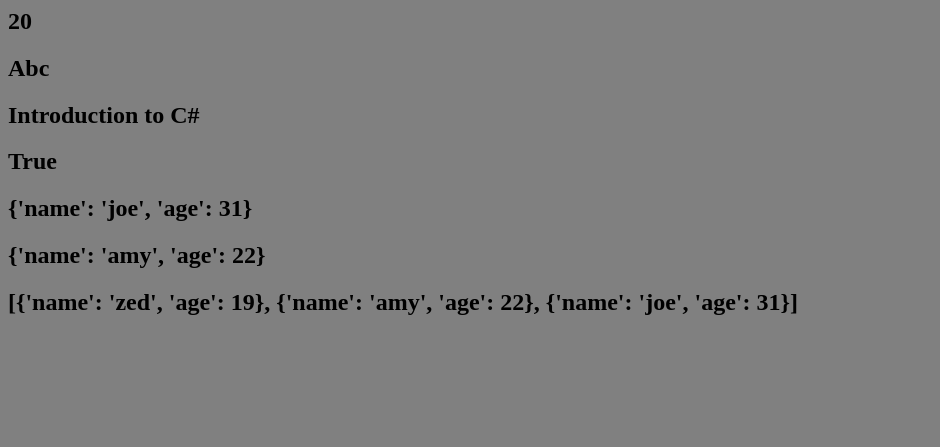
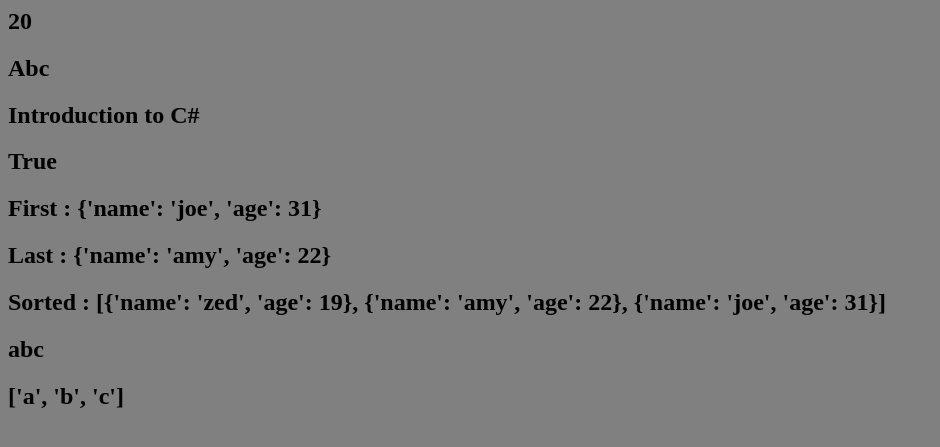
Before and after one commit to shafayetejaman/Django, a Django app: page /app/filter/ in a window 1280 px wide. Shown: the part 166-613 px from the top of the page, without its empty margins (0-940 px from the left). Run offline with Django 5.2, Linux system fonts and the light colour scheme.

Commit message:
Sat, Mar 9, 2024, 4:22 PM +06:00

```diff
--- a/module 10.5/project_10_5/app1/templates/app1/filter_practice.html
+++ b/module 10.5/project_10_5/app1/templates/app1/filter_practice.html
@@ -19,9 +19,11 @@
     <h2>{{ "abc" | capfirst }}</h2>
     <h2>{{ "Introduction - to - C#" | cut:"-" }}</h2>
     <h2>{{ 2 | divisibleby:"2" }}</h2>
-    <h2>{{ data | first }}</h2>
-    <h2>{{ data | last }}</h2>
-    <h2>{{ data | dictsort:"age" }}</h2>
+    <h2>First : {{ data | first }}</h2>
+    <h2>Last : {{ data | last }}</h2>
+    <h2>Sorted : {{ data | dictsort:"age" }}</h2>
+    <h2>{{ 'ABC' | lower }}</h2>
+    <h2>{{ "abc" | make_list }}</h2>
 
 </body>
 </html>
```
